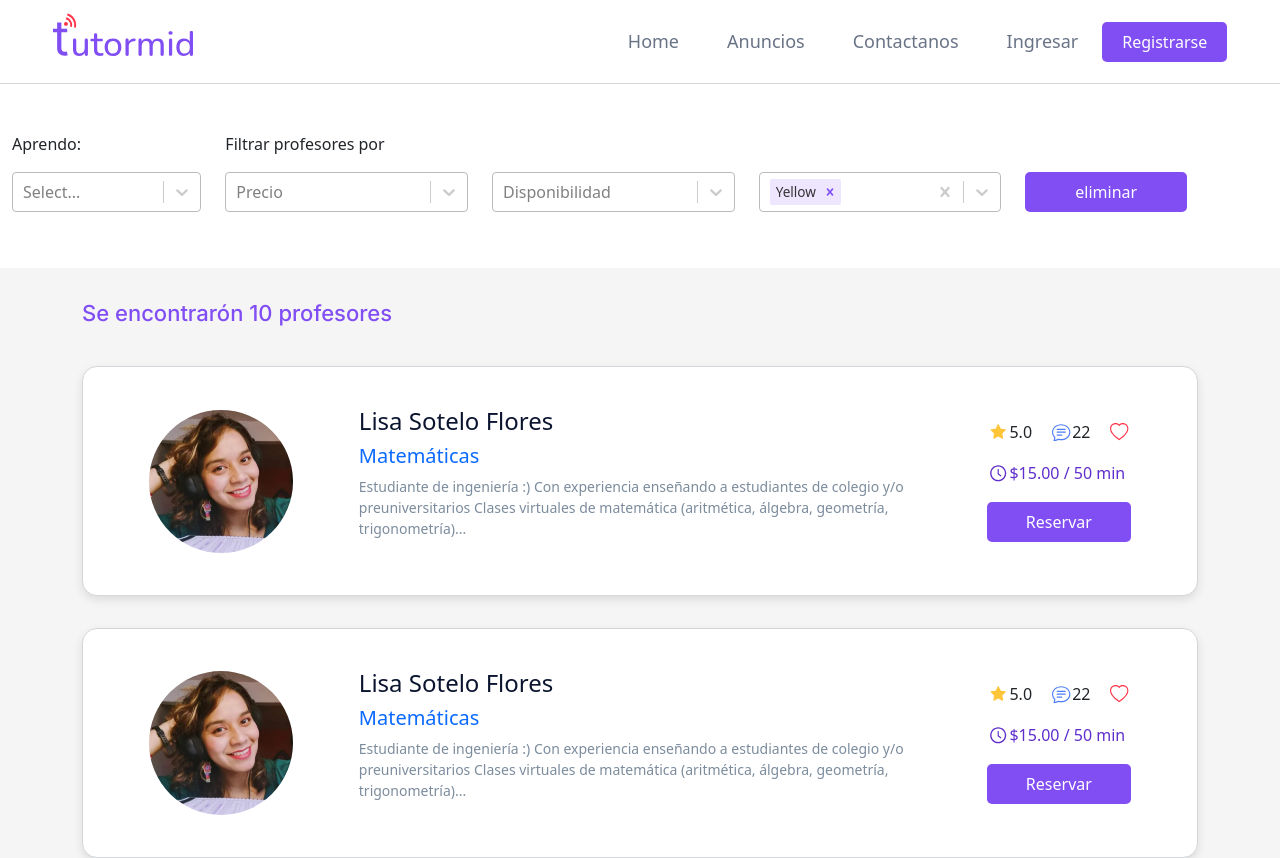
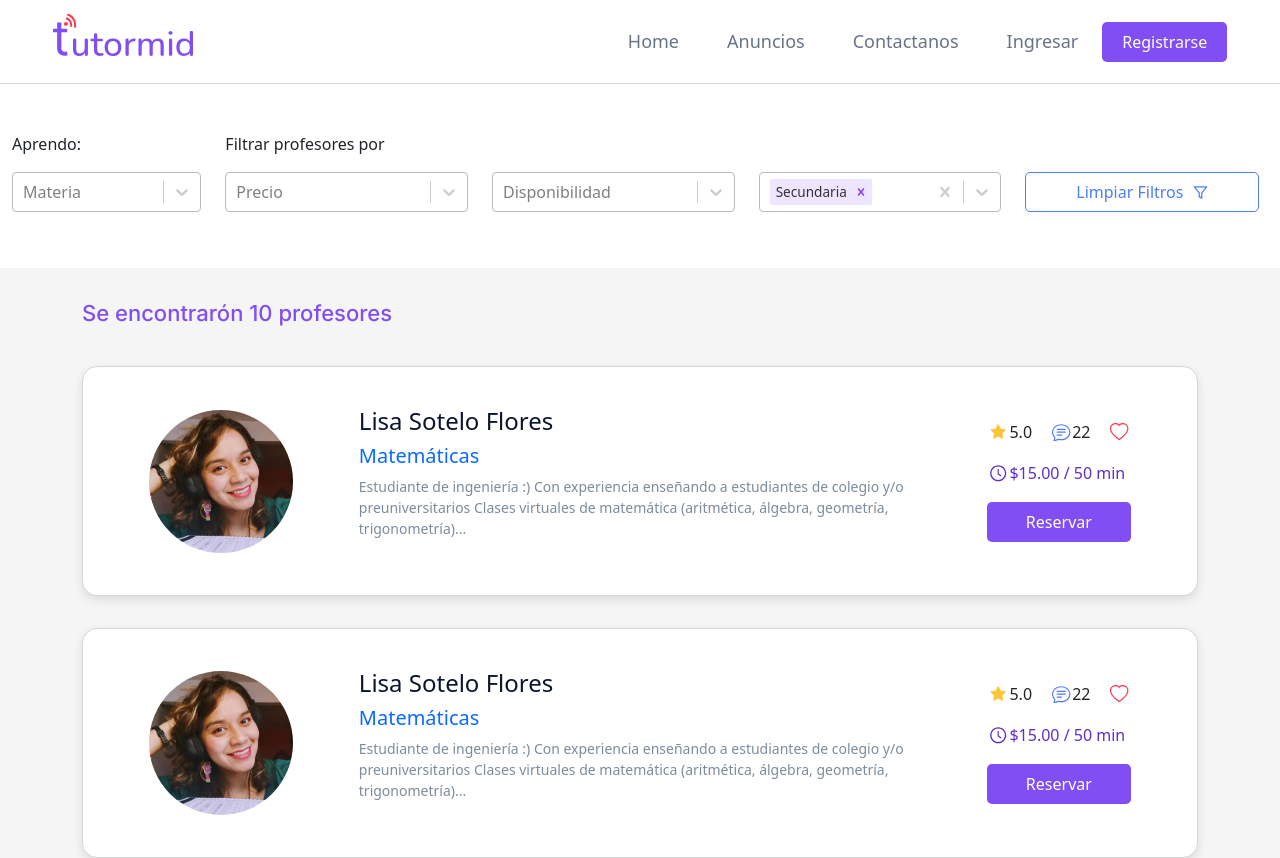
Before and after one commit to yovana888/Tutormid, a React (Vite) app: page /ads in a window 1280 px wide. Shown: the top 858 px of the page. Built offline with nearby package versions, Linux system fonts and the light colour scheme.

Commit message:
filter btn

```diff
--- a/src/Pages/Ads/Filter/Filter.jsx
+++ b/src/Pages/Ads/Filter/Filter.jsx
@@ -2,19 +2,23 @@ import React, { useState } from 'react'
 import {Select} from '../../../Components/Elements/Select/Select'
 import { FilterStyled } from './Styles';
 import Button from '../../../Components/Elements/Button/Button';
+import { FiFilter } from 'react-icons/fi';
 
 export default function Filter() {
 
     const materiasList = [
-        { value: "red", label: "Red" },
-        { value: "green", label: "Green" },
-        { value: "yellow", label: "Yellow" },
-        { value: "blue", label: "Blue"},
-        { value: "white", label: "White" },
-        { value: "orange", label: "Orange" },
-        { value: "purple", label: "Purple" },
-        { value: "prueba", label: "Prueba" },
-        { value: "purple2", label: "purple2" }
+        { value: "literatura", label: "Lenguaje y Literatura" },
+        { value: "inglésConversacional", label: "Inglés Conversacional" },
+        { value: "programación", label: "Programación"},
+        { value: "matematicas", label: "Matemáticas" },
+        { value: "inglés", label: "Inglés" },
+        { value: "química", label: "Química" },
+        { value: "programación", label: "Programación"},
+        { value: "calculo", label: "Cálculo" },
+        { value: "biología", label: "Biología" },
+        { value: "guitarra", label: "Guitarra" },
+        { value: "desarroloWeb", label: "Desarrolo Web" },
+        { value: "canto", label: "Canto" }
       ];
 
       const [selectedMaterias, setSelectedMaterias] = useState(null);
@@ -57,15 +61,11 @@ export default function Filter() {
 
 
     const levelList = [
-      { value: "red", label: "Red" },
-      { value: "green", label: "Green" },
-      { value: "yellow", label: "Yellow" },
-      { value: "blue", label: "Blue"},
-      { value: "white", label: "White" },
-      { value: "orange", label: "Orange" },
-      { value: "purple", label: "Purple" },
-      { value: "prueba", label: "Prueba" },
-      { value: "purple2", label: "purple2" }
+      { value: "preescolar", label: "Preescolar" },
+      { value: "primaria", label: "Niños/Primaria" },
+      { value: "secundaria", label: "Secundaria" },
+      { value: "universitarío", label: "Universitario"},
+      { value: "general", label: "Púbico General" },
     ];
 
     const [selectedLevel, setSelectedLevel] = useState(levelList[2]);
@@ -93,6 +93,7 @@ function Clear () {
                 value={selectedMaterias}
                 onChange={handleMaterias}
                 isSearchable
+                placeholder='Materia'
               />
             </div>
 
@@ -128,8 +129,8 @@ function Clear () {
                     />
                   </div>
 
-                  <div className='col-12 col-md-2'>
-                    <Button onClick={Clear} text='eliminar'></Button>
+                  <div className='col-12 col-md-3'>
+                  <Button text="Limpiar Filtros" icon={<FiFilter/>} color="outline-blue" />
                   </div>
                 </div>
               </div>
--- a/src/Pages/ProfileTeacher/ProfileTeacher.jsx
+++ b/src/Pages/ProfileTeacher/ProfileTeacher.jsx
@@ -1,9 +1,12 @@
 import React from 'react'
+import { ProfileTbody } from './Styles'
+import AcercaDe from './Sections/AcercaDe/AcercaDe'
 
 export default function ProfileTeacher() {
   return (
-    <div>
+    <ProfileTbody>
+      <AcercaDe/>
         ProfileTeacher
-    </div>
+    </ProfileTbody>
   )
 }
--- /dev/null
+++ b/src/Pages/ProfileTeacher/Sections/AcercaDe/AcercaDe.jsx
@@ -0,0 +1,27 @@
+import React from 'react'
+import { AcercaBody } from './Styles'
+
+export default function AcercaDe() {
+  return (
+    <AcercaBody className='container'>
+        <div className='detailSection row'>
+            <div className='col-md-3'>
+                <img className='img-fluid' src="./Ellipse 30.svg" alt="" />
+            </div>
+            <div className='col-md-9'>
+                <div className='name'>Lisa Sotelo Flores</div>
+                <div className='materia'>Matemáticas  General </div>
+                <div className='level'>Nivel: Primara, Secundaria</div>
+            </div>
+        </div>
+        <div>
+            <h4>Acerca del Profesor</h4>
+            <p>Tengo más de 5 años de experiencia dando clases de matemáticas, y me he dado cuenta de que lo más importante es la confianza del alumno con el profesor/tutor, de ahí que lo primero que hago es preguntarle al alumno todas las dudas que pueda tener. , luego les sigo explicando ejercicios relacionados con el tema y luego, cuando están seguros les dejo ejercicios para que lo hagan, y por supuesto los corrijo.
+
+            Reserva una clase de prueba conmigo y podrás ver cómo se ve una clase mía y cuánto te ayudaría a alcanzar tus objetivos.
+            <span><a href="">Ver Menos</a></span>
+            </p>
+        </div>
+    </AcercaBody>
+  )
+}
--- /dev/null
+++ b/src/Pages/ProfileTeacher/Sections/AcercaDe/Styles.ts
@@ -0,0 +1,17 @@
+import styled from "styled-components";
+import { colors } from "../../../../Styles/colors";
+
+export const AcercaBody = styled.div `
+    background-color: ${colors.bgWhite};
+
+.detailSection {
+    /* height: 7rem;
+    margin-bottom: 3rem;
+    border: 1px solid; */
+}
+
+img {
+    height: 8rem;
+    width: 8rem;
+}
+`;
--- /dev/null
+++ b/src/Pages/ProfileTeacher/Styles.ts
@@ -0,0 +1,8 @@
+import styled from "styled-components";
+import { colors } from "../../Styles/colors";
+
+
+export const ProfileTbody = styled.div `
+    background-color: ${colors.bgLight2};
+
+`;
```
Also changed, not shown: src/Pages/ProfileTeacher/Sections/Coments/Coments.jsx (added), src/Pages/ProfileTeacher/Sections/Coments/Coments.ts (added).
